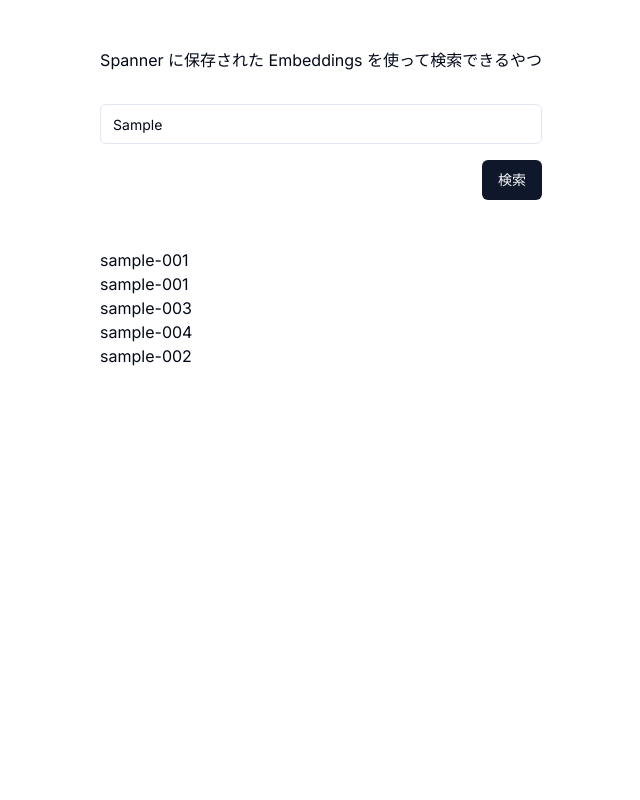
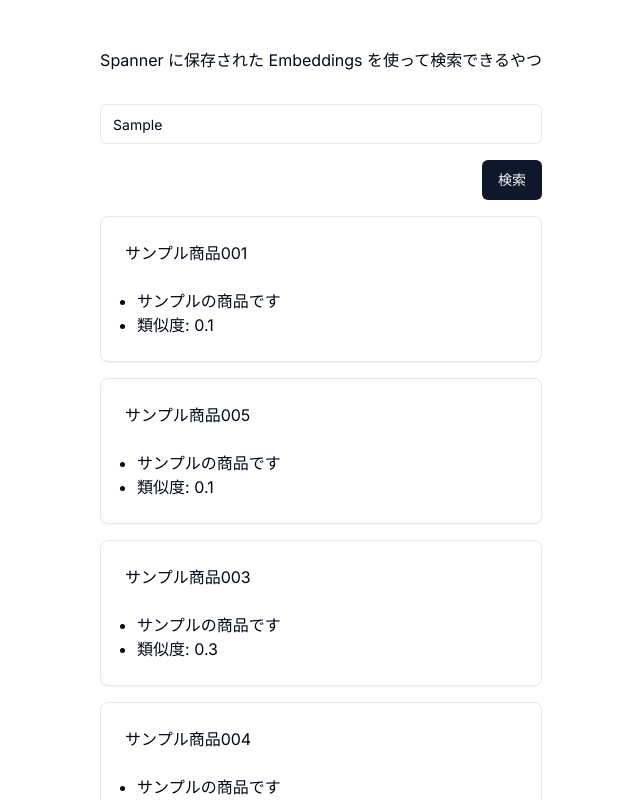
Before and after one commit to jupemara/spanner-embeddings, a Next.js app: page / in a window 1280 px wide. Both pictures are taken after typing "Sample" into the empty fields and a click on the button "検索". Shown: the top 800 px of the page, without its empty margins (319-959 px from the left). Built offline with nearby package versions, Linux system fonts and the light colour scheme.

Commit message:
convert to card contents

```diff
--- a/src/components/items.tsx
+++ b/src/components/items.tsx
@@ -1,4 +1,5 @@
 import { item } from '@/pages/api/schema';
+import { Card, CardContent, CardHeader } from './ui/card';
 
 type P = {
   items: item[];
@@ -8,7 +9,17 @@
   return (
     <>
       {items.map((v, i) => {
-        return <div key={i}>{v.id}</div>;
+        return (
+          <Card key={i} className={`mb-4`}>
+            <CardHeader>{v.name}</CardHeader>
+            <CardContent>
+              <ul className={`list-disc pl-3`}>
+                <li>{v.description}</li>
+                <li>類似度: {v.distance}</li>
+              </ul>
+            </CardContent>
+          </Card>
+        );
       })}
     </>
   );
--- a/src/pages/index.tsx
+++ b/src/pages/index.tsx
@@ -14,12 +14,10 @@
     >
       <div>
         <h1>Spanner に保存された Embeddings を使って検索できるやつ</h1>
-        <div className={`w-full md:my-8 my-4`}>
+        <div className={`w-full md:mt-8 mt-4`}>
           <SearchForm setItems={setItems} />
         </div>
-        <div>
-          <Items items={items} />
-        </div>
+        <Items items={items} />
       </div>
     </main>
   );
```
